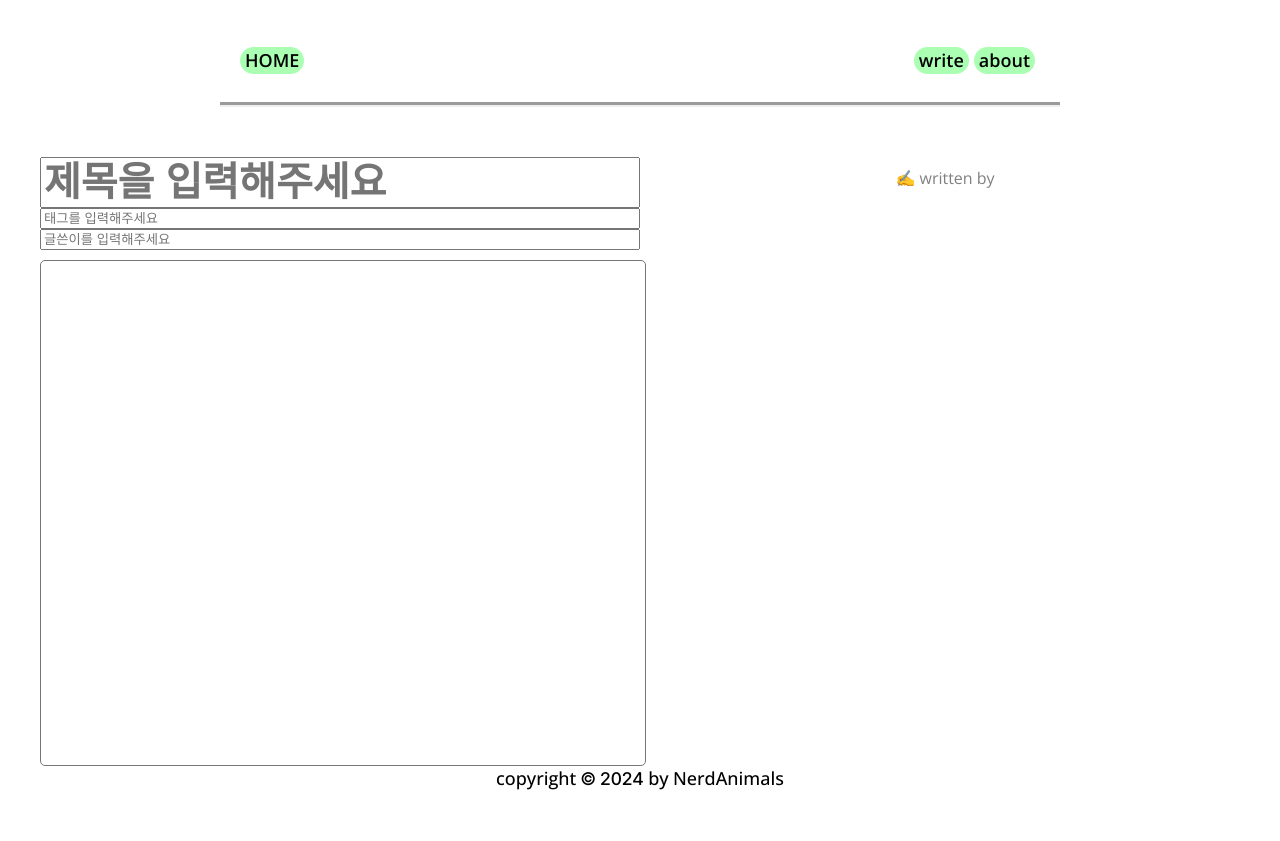
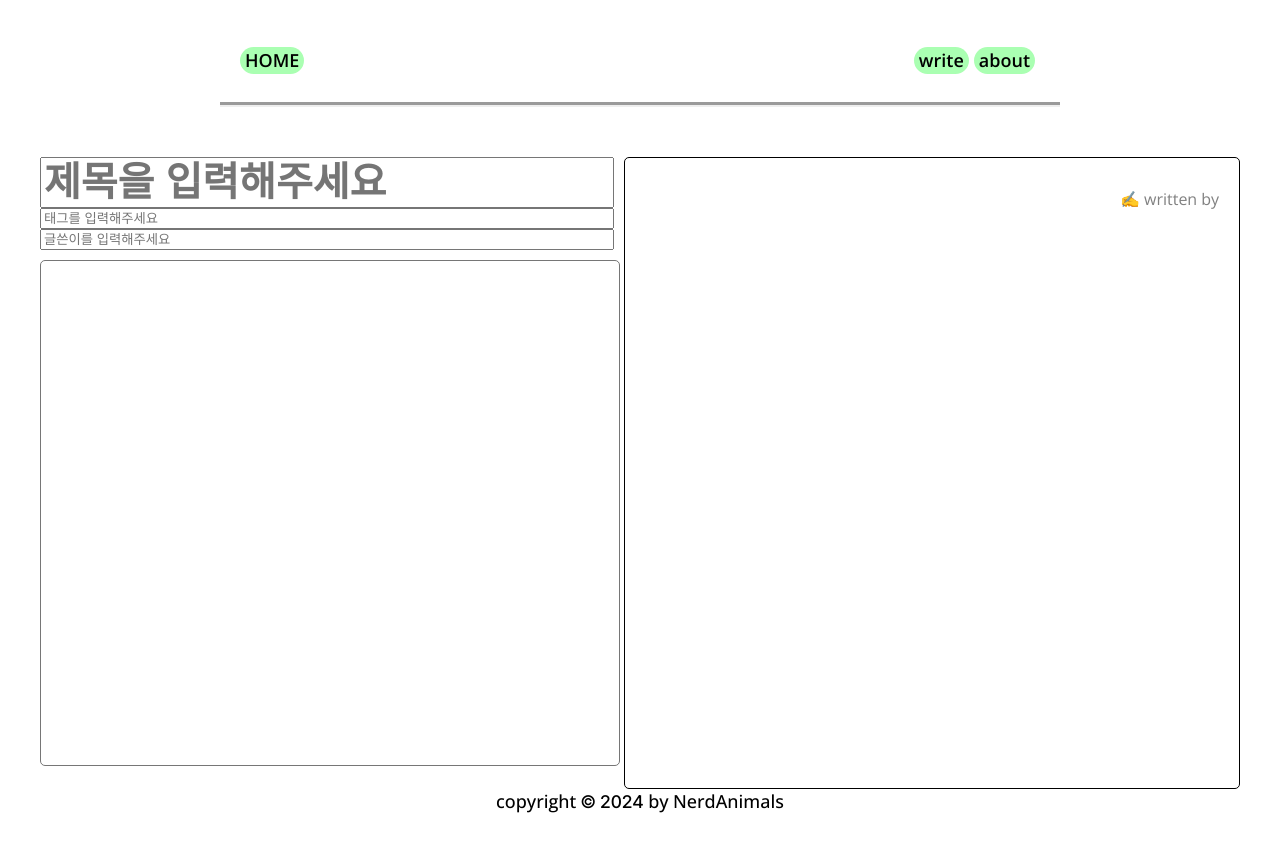
Before and after one commit to nerd-animals/na-log-engine, a Next.js app: page /write in a window 1280 px wide. Before the commit the page ends 818 px from the top, so only its background shows below. Built offline with nearby package versions, Linux system fonts and the light colour scheme.

Commit message:
refactor: change 'write-preview' div dir(write page->post viewer)

```diff
--- a/app/_components/PostViewer.tsx
+++ b/app/_components/PostViewer.tsx
@@ -4,9 +4,11 @@ import PostHeader from './PostHeader';
 
 export default function PostViewer({ post }: { post: PostWithoutSlug }) {
   return (
-    <div className="post-wrapper">
-      <PostHeader data={post.frontMatter} />
-      <PostContent content={post.content} />
+    <div className="write-preview">
+      <div className="post-wrapper">
+        <PostHeader data={post.frontMatter} />
+        <PostContent content={post.content} />
+      </div>
     </div>
   );
 }
```
